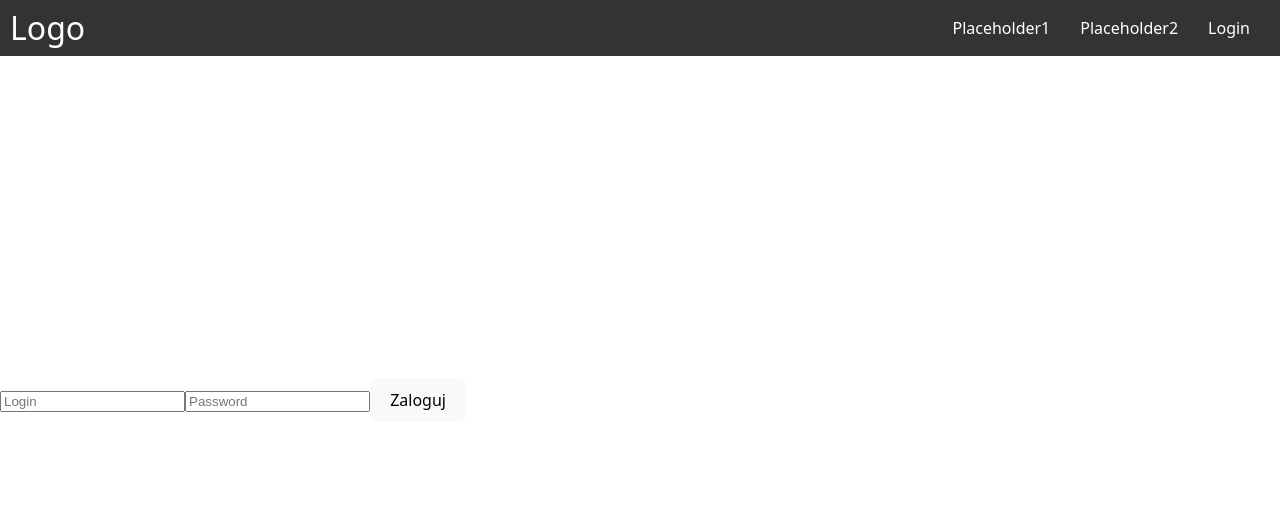
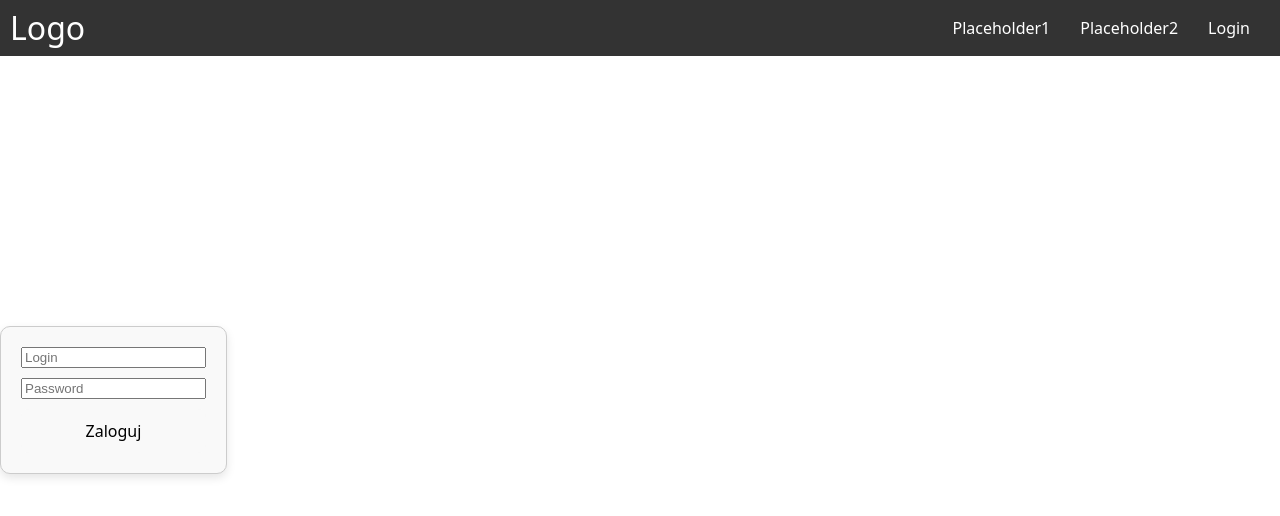
Before and after one commit to Gniewo1/Kcalculator, a React (Vite) app in the folder frontend/: page /login in a window 1280 px wide. Shown: the top 516 px of the page. Built offline with nearby package versions, Linux system fonts and the light colour scheme.

Commit message:
Login page zacząłem

```diff
--- a/frontend/src/App.jsx
+++ b/frontend/src/App.jsx
@@ -1,7 +1,7 @@
 import React from "react";
 import { BrowserRouter as Router, Routes, Route } from "react-router-dom";
 
-import Login from "./pages/Login";
+import Login from "./pages/Login/Login";
 import Register from "./pages/Register";
 import Home from "./pages/Home/Home";
 
--- /dev/null
+++ b/frontend/src/pages/Login/Login.css
@@ -0,0 +1,17 @@
+.login {
+  display: flex;
+  justify-content: center;   /* horizontal center */
+  align-items: center;       /* vertical center */
+  height: 100vh;             /* full viewport height */
+}
+
+.login form {
+  display: flex;
+  flex-direction: column;    /* inputs one below another */
+  gap: 10px;                 /* spacing between inputs/buttons */
+  padding: 20px;
+  border: 1px solid #ccc;
+  border-radius: 10px;
+  background: #f9f9f9;
+  box-shadow: 0 4px 10px rgba(0,0,0,0.1);
+}
--- a/frontend/src/pages/Login.jsx
+++ b/frontend/src/pages/Login/Login.jsx
@@ -1,7 +1,8 @@
 import { useState } from "react";
 import axios from "axios";
-import Navbar from "../components/Navbar/Navbar";
+import Navbar from "../../components/Navbar/Navbar";
 import { useNavigate } from 'react-router-dom';
+import "./Login.css";
 
 
 export default function Login() {
@@ -24,11 +25,13 @@ export default function Login() {
   return (
     <>
     <Navbar/>
+    <div className="login">
     <form onSubmit={handleSubmit}>
       <input value={username} onChange={(e) => setUsername(e.target.value)} placeholder="Login" />
       <input type="password" value={password} onChange={(e) => setPassword(e.target.value)} placeholder="Password" />
       <button type="submit">Zaloguj</button>
     </form>
+    </div>
     </>
   );
 }
```
